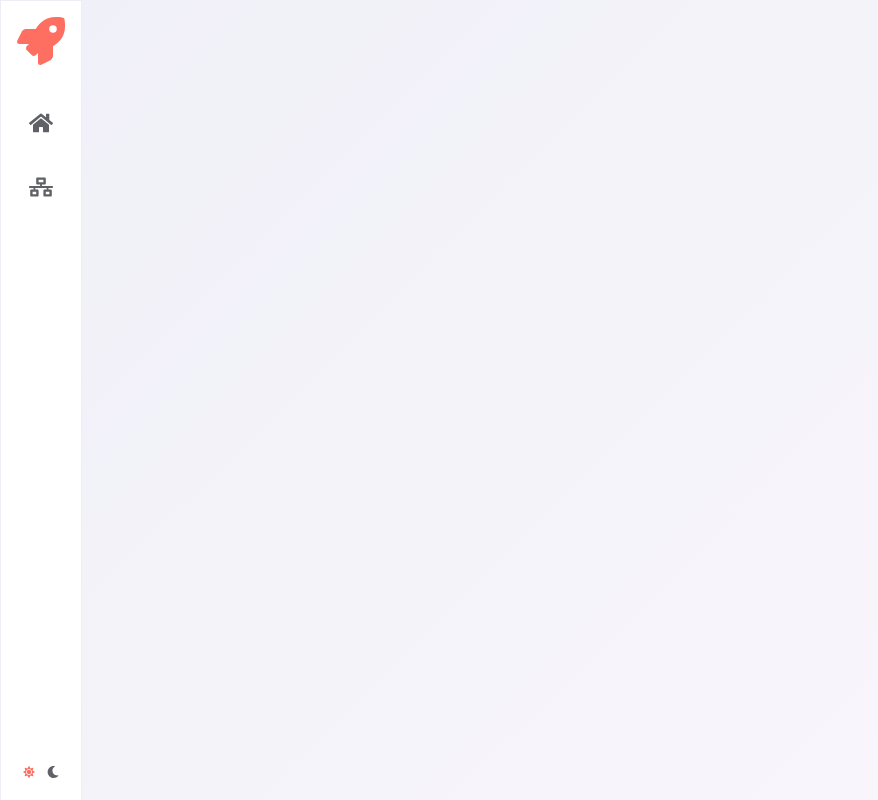
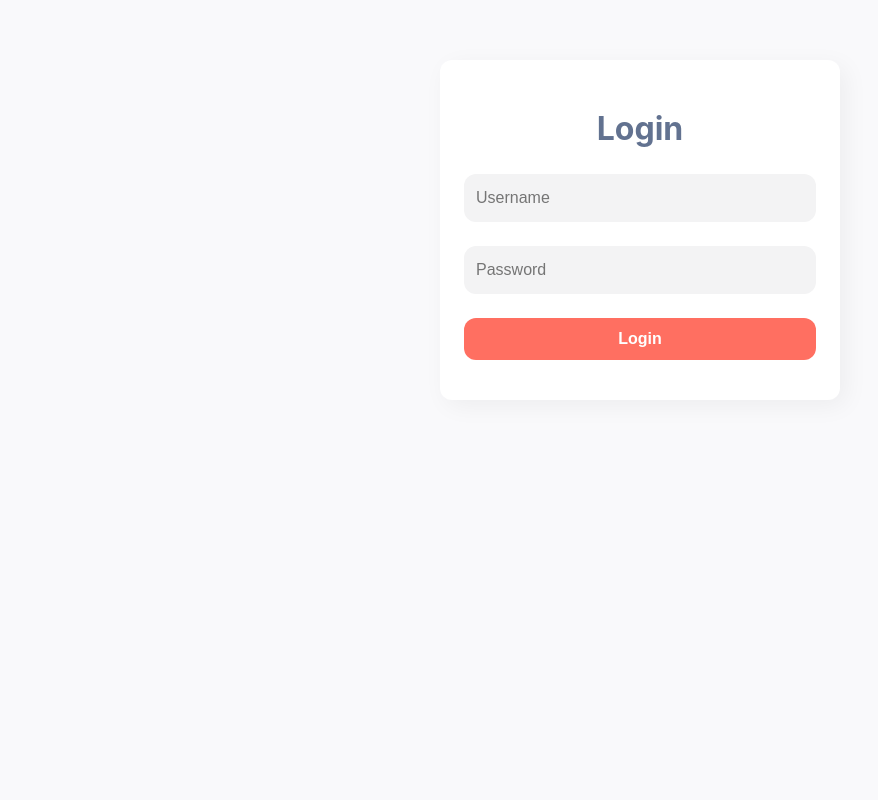
Before and after one commit to ste-wr/ops-frontend-houston, a React (Create React App) app: page /login in a window 1280 px wide. Shown: the whole page, without its empty margins (0-878 px from the left). Built offline with nearby package versions, Linux system fonts and the light colour scheme.

Commit message:
calling login backend and rerouting unauthenticated calls

```diff
--- /dev/null
+++ b/src/components/auth/LoginLayout.tsx
@@ -0,0 +1,103 @@
+import * as React from 'react'
+import styled from 'styled-components'
+
+const Login = styled.div`
+    margin-left: -82px;
+`
+
+const LoginContainer = styled.div`
+    background-color: ${(props: any) => props.theme.frameBackground};
+    border-color: ${(props: any) => props.theme.frameBorderColor};
+    width: 400px;
+    margin: 0px auto;
+    position: relative;
+    top: 50%;
+    transform: translateY(-50%);
+    -webkit-transform: translateY(-50%);
+    -moz-transform: translateY(-50%);
+    -ms-transform: translateY(-50%);
+    -o-transform: translateY(-50%);
+    border-radius: 12px;
+    padding-top: 24px;
+    padding-bottom: 24px;
+    box-shadow: 6px 6px 24px rgba(0,0,0,0.05);
+`
+
+const LoginHeader = styled.h1`
+    text-align: center;
+    font-size: 32;
+    line-height: 149%;
+    color: ${(props: any) => props.theme.h1Color}
+`
+
+const LoginForm = styled.form`
+    margin-left: 24px;
+    margin-right: 24px;
+`
+
+const LoginFormInput = styled.input`
+    background-color: #F3F3F4;
+    border: none;
+    padding: 12px;
+    min-width: 100%;
+    box-sizing: border-box;
+    font-size: 16px;
+    line-height: 149%;
+    margin-bottom: 24px;
+    border-radius: 12px;
+    color: #BEC3CE;
+`
+
+const LoginFormSubmit = styled.input`
+    background-color: ${(props: any) => props.theme.primaryOrange};
+    font-size: 16px;
+    font-weight: 600;
+    color: #ffffff;
+    box-sizing: border-box;
+    width: 100%;
+    padding: 12px;
+    border: none;
+    border-radius: 12px;
+`
+
+const loginUser = async (credentials) => {
+    return fetch('http://localhost:3000/auth/login', {
+        method: 'POST',
+        headers: {
+            'Content-Type': 'application/json'
+        },
+        body: JSON.stringify(credentials)
+    })
+    .then(data=>data.json())
+}
+
+const LoginLayout = () => {
+    const [username, setUserName] = React.useState()
+    const [password, setPassword] = React.useState()
+    const [errorMessage, setErrorMessage] = React.useState()
+    const handleSubmit = async e => {
+        e.preventDefault()
+        const response = await loginUser({
+            username,
+            password
+        })
+        console.log(response)
+    }
+    return (
+        <div>
+            <Login className="login">
+                <LoginContainer className="login-form">
+                    <LoginHeader>Login</LoginHeader>
+                    <LoginForm onSubmit={handleSubmit}>
+                        <LoginFormInput type="email" name="username" placeholder="Username" onChange={e => setUserName(e.target.value)} />
+                        <LoginFormInput type="password" name="password" placeholder="Password" onChange={e => setPassword(e.target.value)} />
+                        <LoginFormSubmit type="submit" value="Login" />
+                    </LoginForm>
+                    <p>{errorMessage}</p>
+                </LoginContainer>
+            </Login>
+        </div>
+    )
+}
+
+export default LoginLayout
--- a/src/components/core/App.tsx
+++ b/src/components/core/App.tsx
@@ -1,7 +1,6 @@
 import * as React from 'react'
 import { BrowserRouter as Router } from 'react-router-dom'
 import { createGlobalStyle, ThemeProvider } from 'styled-components'
-import Sidebar from './Sidebar'
 import { Routes } from './Routes'
 import { useSelector } from 'react-redux'
 
@@ -10,9 +9,6 @@ import './App.scss';
 export const GlobalStyle = createGlobalStyle`
     body {
         background-color: ${(props: any) => props.theme.backgroundColor};
-        background: ${(props: any) => props.theme.backgroundGradientMoz};
-        background: ${(props: any) => props.theme.backgroundGradientWK};
-        background: ${(props: any) => props.theme.backgroundGradient};
         filter: ${(props: any) => props.theme.backgroundGradientIE};
         color: ${(props: any) => props.theme.primaryTextColor};
     }
@@ -25,7 +21,6 @@ function App(){
         <div className="App">
             <GlobalStyle/>
             <Router>
-                <Sidebar />
                 <Routes />
             </Router>
         </div>
--- /dev/null
+++ b/src/components/core/ProtectedRoute.tsx
@@ -0,0 +1,23 @@
+import * as React from 'react'
+import { Redirect } from 'react-router-dom'
+
+interface ProtectedRouteProps {
+    component: any,
+    path: string
+    exact: boolean
+}
+
+class ProtectedRoute extends React.Component<ProtectedRouteProps> {
+    render() {
+        const Component = this.props.component
+        const isAuthenticated = false
+
+        return isAuthenticated ? (
+            <Component />
+        ) : (
+            <Redirect to={{ pathname: '/login' }} />
+        )
+    }
+}
+
+export default ProtectedRoute
--- a/src/components/core/Routes.tsx
+++ b/src/components/core/Routes.tsx
@@ -2,18 +2,18 @@ import { Route, Switch } from 'react-router-dom'
 import * as React from 'react'
 import { DashboardLayout } from '../dashboard/DashboardLayout'
 import { Topology } from '../topology/TopologyLayout'
+import LoginLayout from '../auth/LoginLayout'
+import ProtectedRoute from './ProtectedRoute'
+
 
 import './App.scss'
 
 export const Routes = () => (
     <div className="App-content">
         <Switch>
-            <Route exact path="/">
-                <DashboardLayout />
-            </Route>
-            <Route exact path="/topology">
-                <Topology />
-            </Route>
+            <Route exact path="/login" component={LoginLayout} />
+            <ProtectedRoute exact path="/" component={DashboardLayout} />
+            <ProtectedRoute exact path="/topology" component={Topology} />
         </Switch>
     </div>
 )
--- a/src/components/core/Sidebar.scss
+++ b/src/components/core/Sidebar.scss
@@ -31,7 +31,7 @@
             > .theme-toggle > .theme-toggle-icon {
                 width: 12px;
                 height: 12px;
-            }
+}
         }
     }
 }
--- a/src/components/dashboard/DashboardLayout.tsx
+++ b/src/components/dashboard/DashboardLayout.tsx
@@ -1,7 +1,9 @@
 import * as React from 'react'
+import Sidebar from '../core/Sidebar'
 
 export const DashboardLayout = () => (
     <div>
+        <Sidebar />
         <p>Dashboard</p>
     </div>
 )
--- a/src/components/topology/TopologyLayout.tsx
+++ b/src/components/topology/TopologyLayout.tsx
@@ -1,7 +1,10 @@
 import * as React from 'react'
+import Sidebar from '../core/Sidebar'
+
 
 export const Topology = () => (
     <div>
+        <Sidebar />
         <p>Topology</p>
     </div>
 )
--- a/src/index.css
+++ b/src/index.css
@@ -1,7 +1,8 @@
+@import url('https://fonts.googleapis.com/css?family=Source+Sans+Pro:regular,bold,italic&subset=latin,latin-ext');
+
 body {
   margin: 0;
-  font-family: -apple-system, BlinkMacSystemFont, 'Segoe UI', 'Roboto', 'Oxygen',
-    'Ubuntu', 'Cantarell', 'Fira Sans', 'Droid Sans', 'Helvetica Neue',
+  font-family: -apple-system, BlinkMacSystemFont, 'Source Sans Pro',
     sans-serif;
   -webkit-font-smoothing: antialiased;
   -moz-osx-font-smoothing: grayscale;
--- a/src/themes.tsx
+++ b/src/themes.tsx
@@ -19,7 +19,7 @@ export const darkTheme = {
 
 export const lightTheme = {
     name: "lightTheme",
-    backgroundColor: "#f0f0f8",
+    backgroundColor: "#F9F9FB",
     backgroundGradientMoz: "-moz-linear-gradient(-45deg,  #f0f0f8 0%, #faf7fc 100%)",
     backgroundGradientWK: "-webkit-linear-gradient(-45deg,  #f0f0f8 0%,#faf7fc 100%)",
     backgroundGradient: "linear-gradient(135deg,  #f0f0f8 0%,#faf7fc 100%)",
@@ -33,5 +33,6 @@ export const lightTheme = {
     buttonActiveBackground: "#f0f0f0",
     buttonHoverContent: "#4A4B55",
     buttonActiveContent: "#303139",
-    buttonDefaultContent: "#606166"
+    buttonDefaultContent: "#606166",
+    h1Color: "#627290"
 }
```
Also changed, not shown: 1 other file (tests, documents, lock files or other folders).
